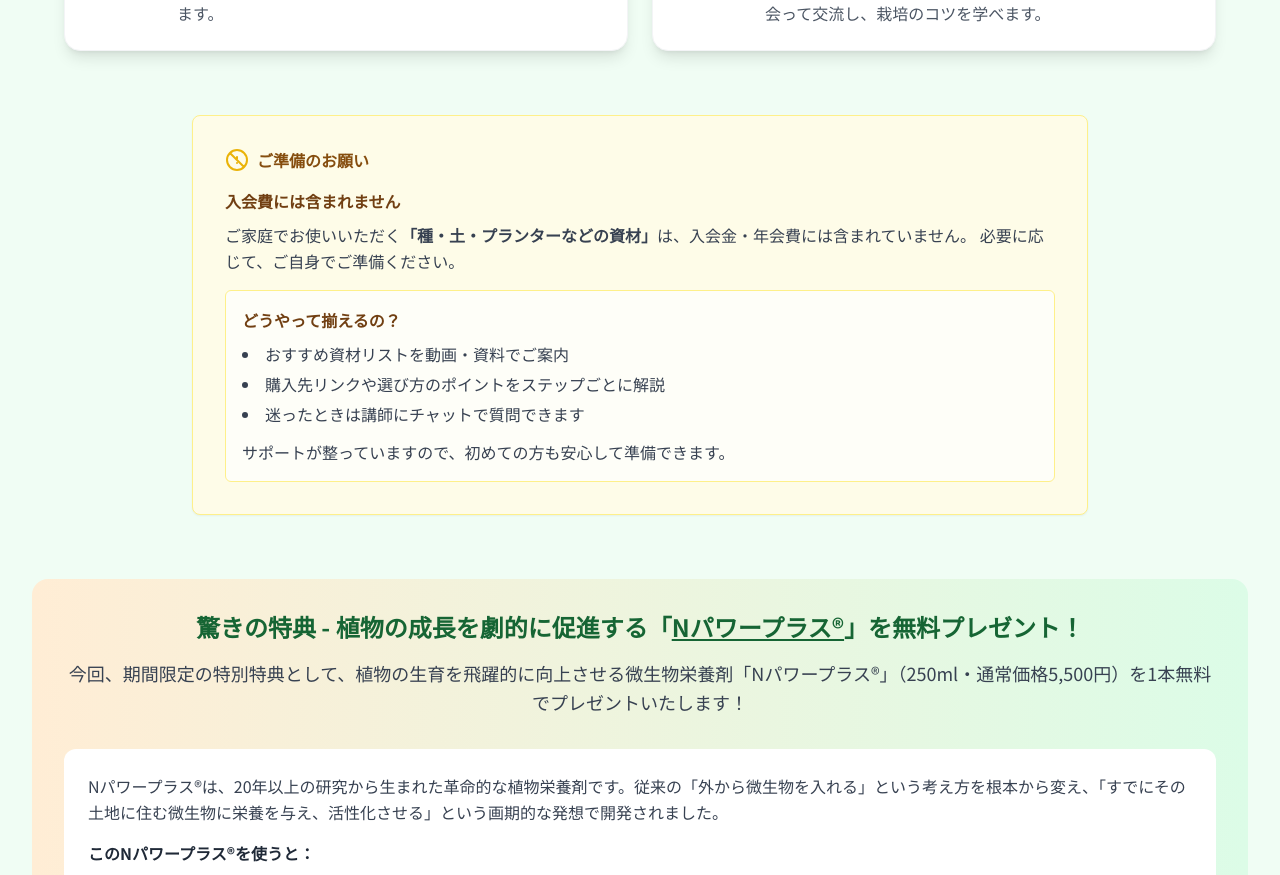
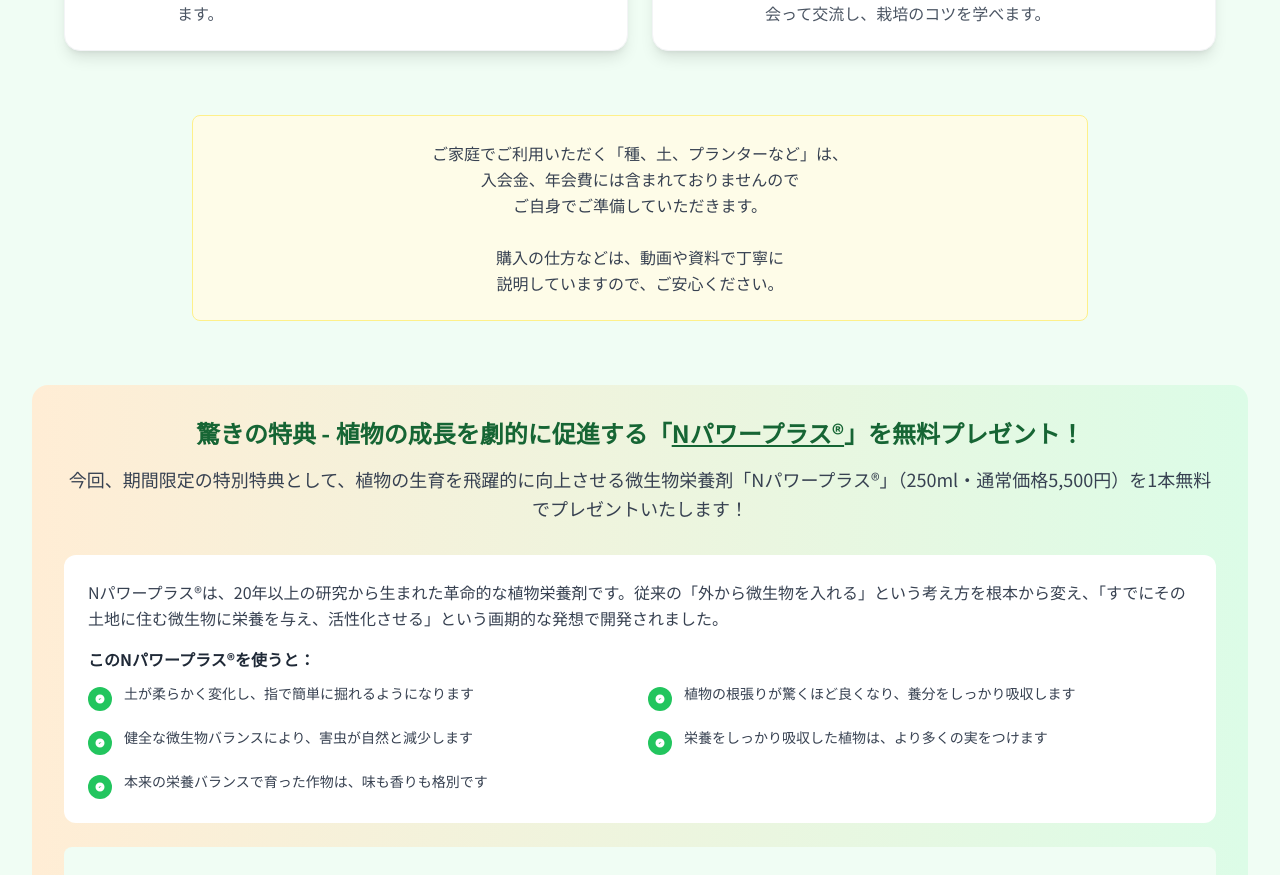
Before and after one commit to axprinc/agricultural-school-site, a Next.js app: page / in a window 1280 px wide. Shown: the part 2931-3806 px from the top of the page. Built offline with nearby package versions, Linux system fonts and the light colour scheme.

Commit message:
revert: restore original materials notice

```diff
--- a/src/app/page.tsx
+++ b/src/app/page.tsx
@@ -651,31 +651,14 @@
 
           {/* 注意事項 */}
           <div className="text-center mb-16">
-            <div className="bg-yellow-50 border border-yellow-200 rounded-lg p-8 max-w-4xl mx-auto text-left shadow-sm">
-              <div className="flex items-center text-yellow-800 font-semibold mb-4">
-                <svg className="w-6 h-6 mr-2 text-yellow-500" fill="none" stroke="currentColor" viewBox="0 0 24 24">
-                  <path strokeLinecap="round" strokeLinejoin="round" strokeWidth={2} d="M12 9v2m0 4h.01M4.93 4.93l14.14 14.14M12 2a10 10 0 100 20 10 10 0 000-20z" />
-                </svg>
-                ご準備のお願い
-              </div>
-              <div className="space-y-4 text-gray-700 leading-relaxed">
-                <div>
-                  <p className="font-semibold text-yellow-900 mb-2">入会費には含まれません</p>
-                  <p>
-                    ご家庭でお使いいただく<span className="font-semibold">「種・土・プランターなどの資材」</span>は、入会金・年会費には含まれていません。
-                    必要に応じて、ご自身でご準備ください。
-                  </p>
-                </div>
-                <div className="bg-white/70 border border-yellow-200 rounded-md p-4">
-                  <p className="font-semibold text-yellow-900 mb-2">どうやって揃えるの？</p>
-                  <ul className="list-disc list-inside space-y-1">
-                    <li>おすすめ資材リストを動画・資料でご案内</li>
-                    <li>購入先リンクや選び方のポイントをステップごとに解説</li>
-                    <li>迷ったときは講師にチャットで質問できます</li>
-                  </ul>
-                  <p className="mt-3">サポートが整っていますので、初めての方も安心して準備できます。</p>
-                </div>
-              </div>
+            <div className="bg-yellow-50 border border-yellow-200 rounded-lg p-6 max-w-4xl mx-auto">
+              <p className="text-gray-700 leading-relaxed">
+                ご家庭でご利用いただく「種、土、プランターなど」は、<br />
+                入会金、年会費には含まれておりませんので<br />
+                ご自身でご準備していただきます。<br /><br />
+                購入の仕方などは、動画や資料で丁寧に<br />
+                説明していますので、ご安心ください。
+              </p>
             </div>
           </div>
 
```
